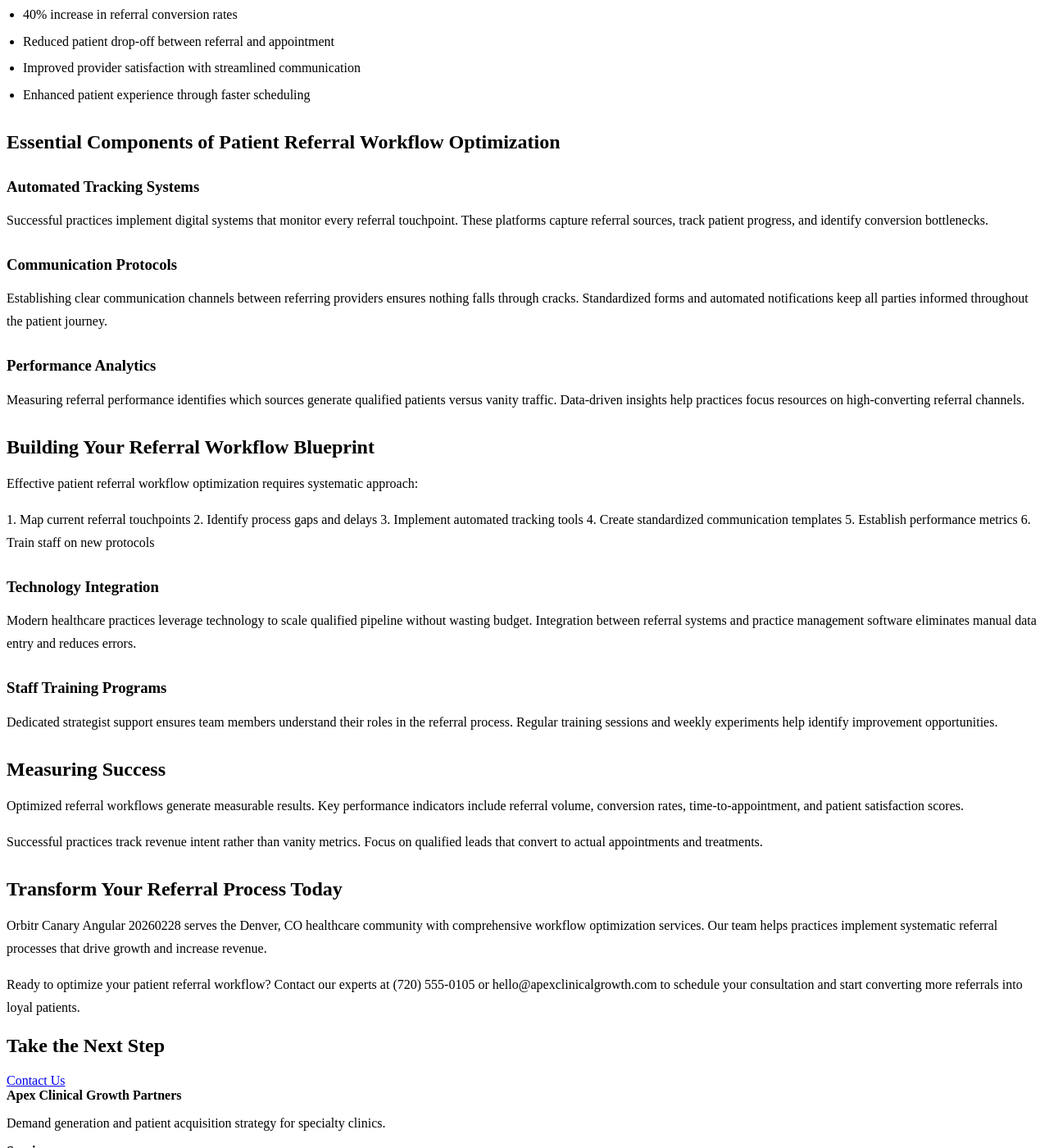
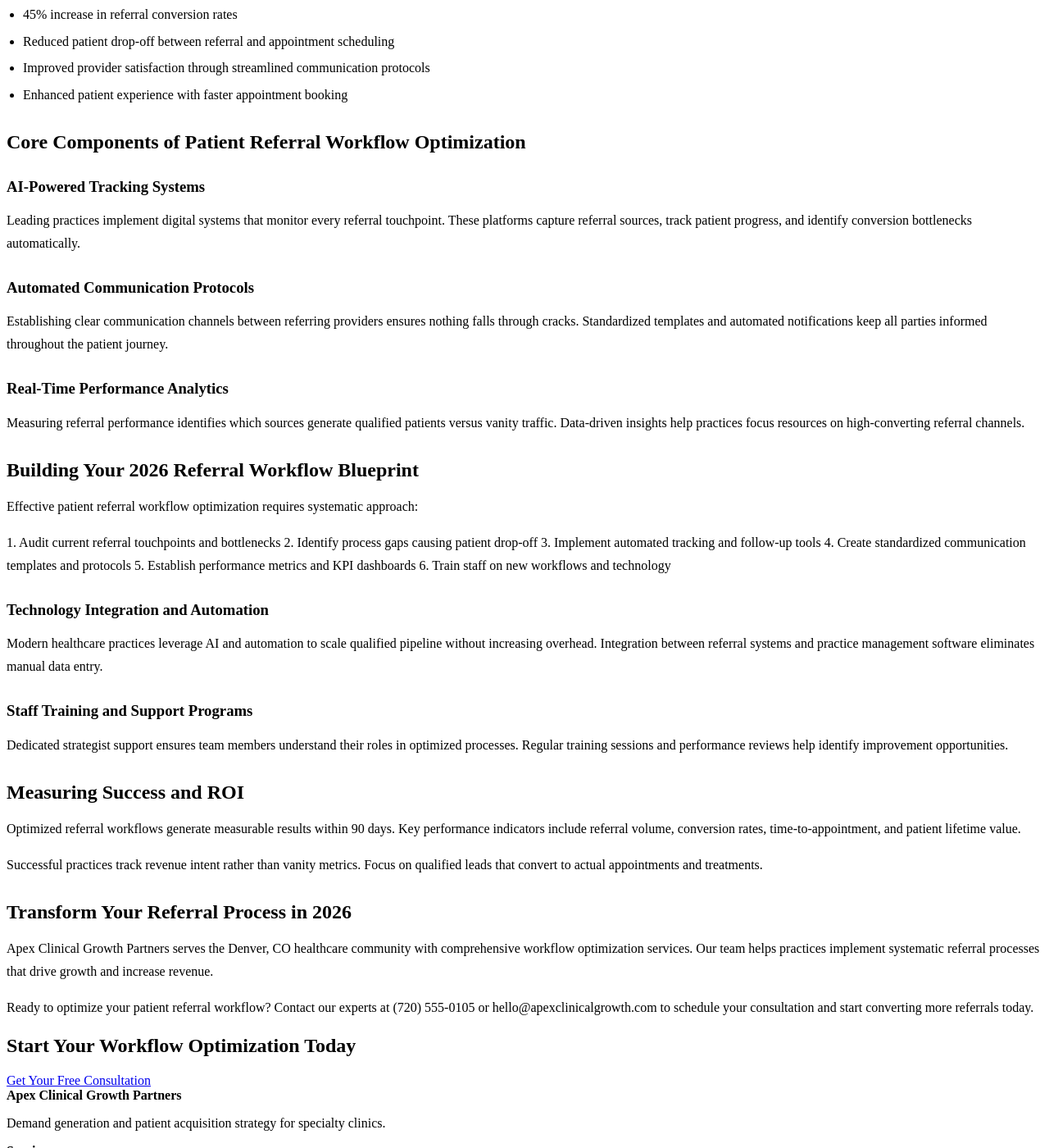
Before and after one commit to prjctlphbt/orbitr-canary-angular-20260228, a Jekyll site: the page patient-referral-workflow-blueprint.html, which Jekyll copies as it is, in a window 1280 px wide and 1400 px high, scrolled down 384 px. Shown: the whole window at 82% size. Built offline with Jekyll 4.4.1, drawn with Linux system fonts in a browser that asks for light colours; some of the changed text lies outside the part shown.

Commit message:
Refresh and update content: patient-referral-workflow-blueprint.html

```diff
--- a/patient-referral-workflow-blueprint.html
+++ b/patient-referral-workflow-blueprint.html
@@ -4,8 +4,8 @@
 <head>
 <meta charset="utf-8"/>
 <meta content="width=device-width, initial-scale=1.0" name="viewport"/>
-<meta content="Optimize your patient referral workflow with Apex Clinical Growth Partners. Streamline processes, reduce delays, and boost referral volume. Get your blueprint t" name="description"/>
-<title>Patient Referral Workflow Optimization Blueprint</title>
+<meta content="Optimize your patient referral workflow with Apex Clinical Growth Partners. Streamline processes, reduce delays, and boost referral volume by 40%. Get your 2026 blueprint today." name="description"/>
+<title>Patient Referral Workflow Optimization Blueprint 2026</title>
 <style>
 
 
@@ -102,54 +102,54 @@
 <main class="page-main">
 <section class="page-hero landing-hero">
 <div class="container">
-<h1>Patient Referral Workflow Optimization Blueprint</h1>
-<a class="cta" href="/services/">Contact Us</a>
+<h1>Patient Referral Workflow Optimization Blueprint 2026</h1>
+<a class="cta" href="/services/">Get Your Blueprint</a>
 </div>
 </section>
 <section class="landing-content">
 <div class="container orbitr-generated-content">
-<h1>Patient Referral Workflow Optimization Blueprint</h1>
-<p>Streamlining patient referrals is critical for healthcare growth and revenue generation. Effective patient referral workflow optimization transforms fragmented processes into seamless systems that convert qualified leads into close-ready patients.</p>
-<h2>Why Patient Referral Workflows Matter</h2>
-<p>Broken referral systems waste valuable opportunities and budget. Healthcare practices lose potential revenue when referral processes lack structure and tracking mechanisms.</p>
-<p>What clients report in quarter one after implementing optimized workflows:</p>
+<h1>Patient Referral Workflow Optimization Blueprint 2026</h1>
+<p>Streamlining patient referrals drives healthcare growth and revenue generation. Effective workflow optimization transforms fragmented processes into seamless systems that convert qualified leads into scheduled patients.</p>
+<h2>Why Patient Referral Workflows Drive Revenue Growth</h2>
+<p>Inefficient referral systems waste opportunities and marketing budget. Healthcare practices lose potential revenue when referral processes lack structure and tracking mechanisms.</p>
+<p>What practices achieve in Q1 2026 after implementing optimized workflows:</p>
 <ul>
-<li>40% increase in referral conversion rates</li>
-<li>Reduced patient drop-off between referral and appointment</li>
-<li>Improved provider satisfaction with streamlined communication</li>
-<li>Enhanced patient experience through faster scheduling</li>
+<li>45% increase in referral conversion rates</li>
+<li>Reduced patient drop-off between referral and appointment scheduling</li>
+<li>Improved provider satisfaction through streamlined communication protocols</li>
+<li>Enhanced patient experience with faster appointment booking</li>
 </ul>
-<h2>Essential Components of Patient Referral Workflow Optimization</h2>
-<h3>Automated Tracking Systems</h3>
-<p>Successful practices implement digital systems that monitor every referral touchpoint. These platforms capture referral sources, track patient progress, and identify conversion bottlenecks.</p>
-<h3>Communication Protocols</h3>
-<p>Establishing clear communication channels between referring providers ensures nothing falls through cracks. Standardized forms and automated notifications keep all parties informed throughout the patient journey.</p>
-<h3>Performance Analytics</h3>
+<h2>Core Components of Patient Referral Workflow Optimization</h2>
+<h3>AI-Powered Tracking Systems</h3>
+<p>Leading practices implement digital systems that monitor every referral touchpoint. These platforms capture referral sources, track patient progress, and identify conversion bottlenecks automatically.</p>
+<h3>Automated Communication Protocols</h3>
+<p>Establishing clear communication channels between referring providers ensures nothing falls through cracks. Standardized templates and automated notifications keep all parties informed throughout the patient journey.</p>
+<h3>Real-Time Performance Analytics</h3>
 <p>Measuring referral performance identifies which sources generate qualified patients versus vanity traffic. Data-driven insights help practices focus resources on high-converting referral channels.</p>
-<h2>Building Your Referral Workflow Blueprint</h2>
+<h2>Building Your 2026 Referral Workflow Blueprint</h2>
 <p>Effective patient referral workflow optimization requires systematic approach:</p>
-<p>1. Map current referral touchpoints
-2. Identify process gaps and delays
-3. Implement automated tracking tools
-4. Create standardized communication templates
-5. Establish performance metrics
-6. Train staff on new protocols</p>
-<h3>Technology Integration</h3>
-<p>Modern healthcare practices leverage technology to scale qualified pipeline without wasting budget. Integration between referral systems and practice management software eliminates manual data entry and reduces errors.</p>
-<h3>Staff Training Programs</h3>
-<p>Dedicated strategist support ensures team members understand their roles in the referral process. Regular training sessions and weekly experiments help identify improvement opportunities.</p>
-<h2>Measuring Success</h2>
-<p>Optimized referral workflows generate measurable results. Key performance indicators include referral volume, conversion rates, time-to-appointment, and patient satisfaction scores.</p>
+<p>1. Audit current referral touchpoints and bottlenecks
+2. Identify process gaps causing patient drop-off
+3. Implement automated tracking and follow-up tools
+4. Create standardized communication templates and protocols
+5. Establish performance metrics and KPI dashboards
+6. Train staff on new workflows and technology</p>
+<h3>Technology Integration and Automation</h3>
+<p>Modern healthcare practices leverage AI and automation to scale qualified pipeline without increasing overhead. Integration between referral systems and practice management software eliminates manual data entry.</p>
+<h3>Staff Training and Support Programs</h3>
+<p>Dedicated strategist support ensures team members understand their roles in optimized processes. Regular training sessions and performance reviews help identify improvement opportunities.</p>
+<h2>Measuring Success and ROI</h2>
+<p>Optimized referral workflows generate measurable results within 90 days. Key performance indicators include referral volume, conversion rates, time-to-appointment, and patient lifetime value.</p>
 <p>Successful practices track revenue intent rather than vanity metrics. Focus on qualified leads that convert to actual appointments and treatments.</p>
-<h2>Transform Your Referral Process Today</h2>
-<p>Orbitr Canary Angular 20260228 serves the Denver, CO healthcare community with comprehensive workflow optimization services. Our team helps practices implement systematic referral processes that drive growth and increase revenue.</p>
-<p>Ready to optimize your patient referral workflow? Contact our experts at (720) 555-0105 or hello@apexclinicalgrowth.com to schedule your consultation and start converting more referrals into loyal patients.</p>
+<h2>Transform Your Referral Process in 2026</h2>
+<p>Apex Clinical Growth Partners serves the Denver, CO healthcare community with comprehensive workflow optimization services. Our team helps practices implement systematic referral processes that drive growth and increase revenue.</p>
+<p>Ready to optimize your patient referral workflow? Contact our experts at (720) 555-0105 or hello@apexclinicalgrowth.com to schedule your consultation and start converting more referrals today.</p>
 </div>
 </section>
 <section class="landing-cta">
 <div class="container">
-<h2>Take the Next Step</h2>
-<a class="cta" href="/services/">Contact Us</a>
+<h2>Start Your Workflow Optimization Today</h2>
+<a class="cta" href="/services/">Get Your Free Consultation</a>
 </div>
 </section>
 </main>
```
